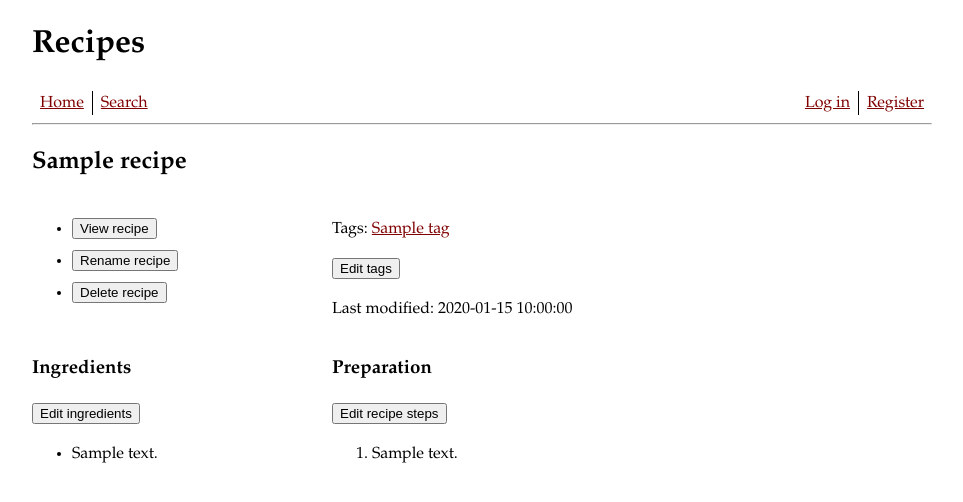
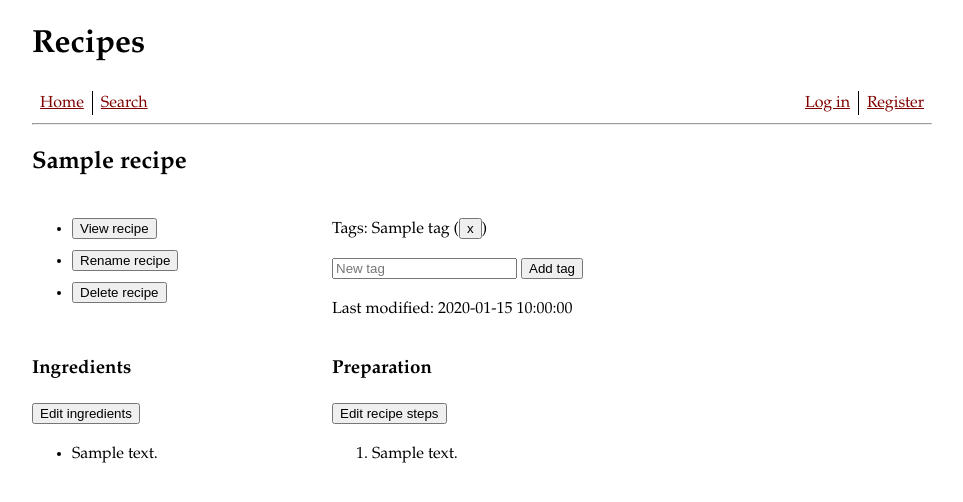
Before and after one commit to nkorsman/recipes, a Flask app: template templates/edit/edit.html in a window 1280 px wide. Shown: the top 502 px of the page, without its empty margins (158-1121 px from the left). Run offline with Flask 3, Linux system fonts and the light colour scheme; the template is opened without the code that fills it: most values are stand-ins (such as "Sample title", 1, 10 or a date in 2020).

Commit message:
Minor improvements to recipe editor

```diff
--- a/app.py
+++ b/app.py
@@ -279,7 +279,7 @@ def rename_recipe(recipe_id):
     return redirect(f"/recipe/{recipe_id}/edit")
 
 
-@app.route("/recipe/<int:recipe_id>/edit/tags", methods=["GET", "POST"])
+@app.route("/recipe/<int:recipe_id>/edit/tags", methods=["POST"])
 @login_required
 @recipe_owner_required
 def edit_tags(recipe_id):
@@ -287,21 +287,16 @@ def edit_tags(recipe_id):
     if r is None:
         abort(404, "Recipe could not be found.")
 
-    if request.method == "GET":
-        return render_template("edit/tags.html", recipe=r)
-
     parts = request.form["action"].split(":")
     action = parts[0]
 
-    if action == "done":
-        return redirect(f"/recipe/{recipe_id}/edit")
-    elif action == "new":
+    if action == "new":
         tag.tag_recipe(recipe_id, request.form["new_tag"])
     elif action == "remove":
         tag_id = r["tags"][int(parts[1])]["id"]
         tag.untag_recipe(recipe_id, tag_id)
 
-    return redirect(f"/recipe/{recipe_id}/edit/tags")
+    return redirect(f"/recipe/{recipe_id}/edit")
 
 
 @app.route("/recipe/<int:recipe_id>/edit/delete", methods=["POST"])
--- a/templates/edit/edit.html
+++ b/templates/edit/edit.html
@@ -21,8 +21,27 @@
 {% endblock actions %}
 
 {% block tags %}
-    {{ super() }}
-    <a href="/recipe/{{ recipe.id }}/edit/tags"><button>Edit tags</button></a>
+    <form method="post" action="/recipe/{{ recipe.id }}/edit/tags">
+        <p>
+            {% if recipe.tags %}
+                Tags:
+                {% for tag in recipe.tags %}
+                    {{ tag.name }}
+                    (<button
+                        type="submit"
+                        name="action"
+                        value="remove:{{ loop.index0 }}"
+                    >
+                        x</button
+                    >)
+                {% endfor %}
+            {% else %}
+                No tags.
+            {% endif %}
+        </p>
+        <input type="text" placeholder="New tag" name="new_tag" />
+        <button type="submit" name="action" value="new">Add tag</button>
+    </form>
 {% endblock tags %}
 
 {% block ingredients %}
--- a/templates/recipe.html
+++ b/templates/recipe.html
@@ -65,7 +65,7 @@
         <div class="ingredients">
             <h3>Ingredients</h3>
             {% block ingredients %}
-                {% if ingredients %}
+                {% if recipe.ingredients %}
                     <ul>
                         {% for ingredient in recipe.ingredients %}
                             <li>{{ ingredient.content }}</li>
@@ -80,7 +80,7 @@
         <div class="instructions">
             <h3>Preparation</h3>
             {% block instructions %}
-                {% if instructions %}
+                {% if recipe.instructions %}
                     <ol>
                         {% for instruction in recipe.instructions %}
                             <li>{{ instruction.content }}</li>
```
